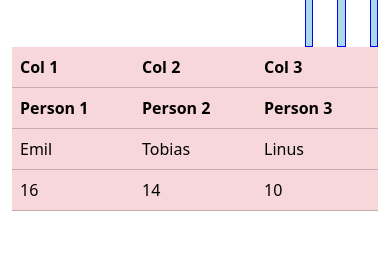
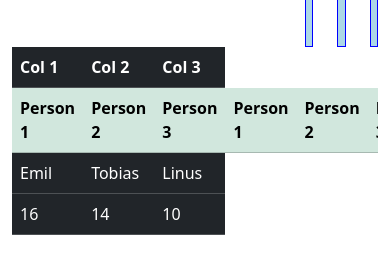
Before and after one commit to su-bonbon/bs_practice1, a plain HTML site: page index.html in a window 390 px wide. Shown: the part 93-366 px from the top of the page. Drawn offline with nearby package versions, Linux system fonts and the light colour scheme.

Commit message:
understanding table responsive

```diff
--- a/index.html
+++ b/index.html
@@ -34,17 +34,28 @@
         </div>
     </div>
     <div class="container">
-        <table class="table table-danger">
+        <div class="table-responsive-lg">
+            <table class="table table-dark ">
                 <thead>
                     <th>Col 1</th>
                     <th>Col 2</th>
                     <th>Col 3</th>
                 </thead>
                 <tbody>
-                <tr>
+                    <tr class="table-success">
                         <th>Person 1</th>
                         <th>Person 2</th>
                         <th>Person 3</th>
+                        <th>Person 1</th>
+                        <th>Person 2</th>
+                        <th>Person 3</th>
+                        <th>Person 1</th>
+                        <th>Person 2</th>
+                        <th>Person 3</th>
+                        <th>Person 1</th>
+                        <th>Person 2</th>
+                        <th>Person 3</th>
+
                     </tr>
                     <tr>
                         <td>Emil</td>
@@ -59,6 +70,7 @@
                 </tbody>
             </table>
         </div>
+    </div>
     <script src="https://cdn.jsdelivr.net/npm/@popperjs/core@2.11.8/dist/umd/popper.min.js" integrity="sha384-I7E8VVD/ismYTF4hNIPjVp/Zjvgyol6VFvRkX/vR+Vc4jQkC+hVqc2pM8ODewa9r" crossorigin="anonymous"></script>
     <script src="https://cdn.jsdelivr.net/npm/bootstrap@5.3.2/dist/js/bootstrap.min.js" integrity="sha384-BBtl+eGJRgqQAUMxJ7pMwbEyER4l1g+O15P+16Ep7Q9Q+zqX6gSbd85u4mG4QzX+" crossorigin="anonymous"></script>
 </body>
```
Lines whose indentation alone changed are shown as unchanged.
